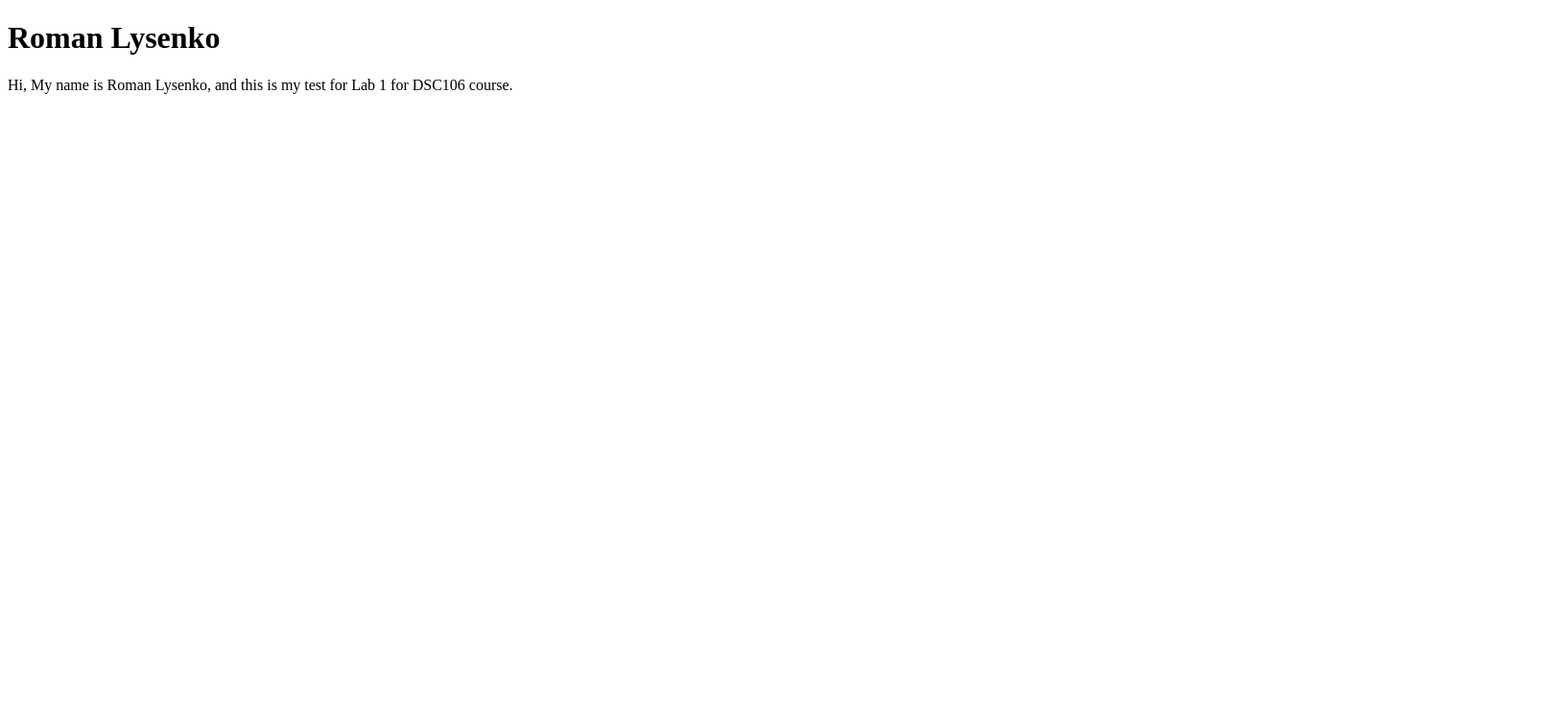
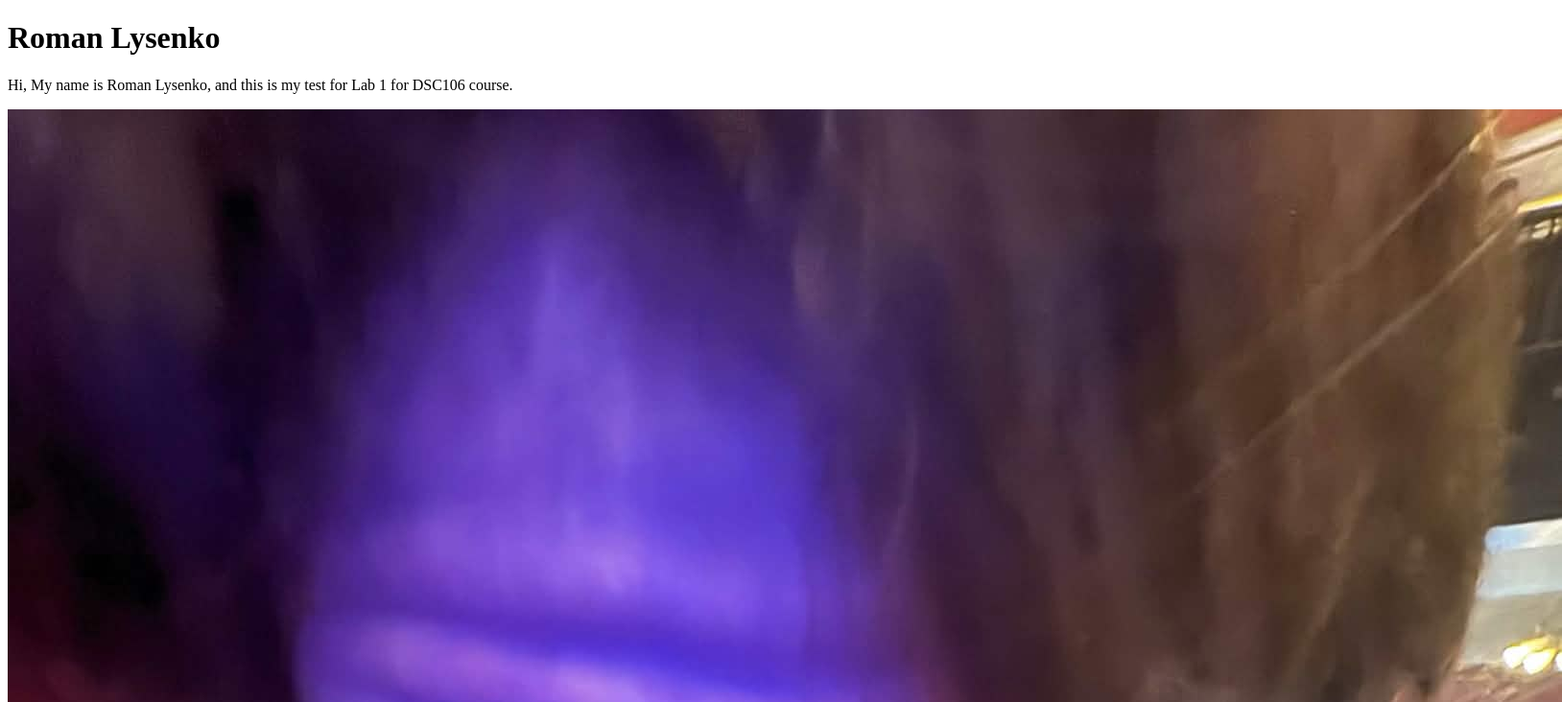
Before and after one commit to krikinlive/portfolio_lab_1_dsc106, a plain HTML site: page index.html in a window 1280 px wide. Shown: the top 732 px of the page at 96% size, 1628 px wide, since content can reach past the window. Drawn offline with Linux system fonts and the light colour scheme.

Commit message:
Update
Update 2

```diff
--- a/index.html
+++ b/index.html
@@ -10,6 +10,7 @@
     <p>
         Hi, My name is Roman Lysenko, and this is my test for Lab 1 for DSC106 course.
     </p>
+    <img src="images/me_photo.jpg" alt="It is camera angle from above of me">
 </head>
 <body>
 
```
Also changed, not shown: images/me_photo.jpg (added).
